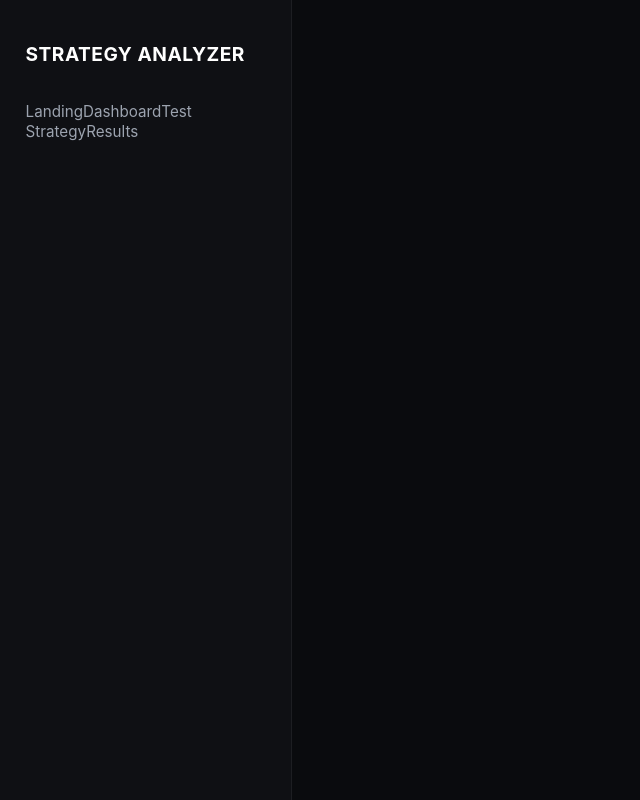
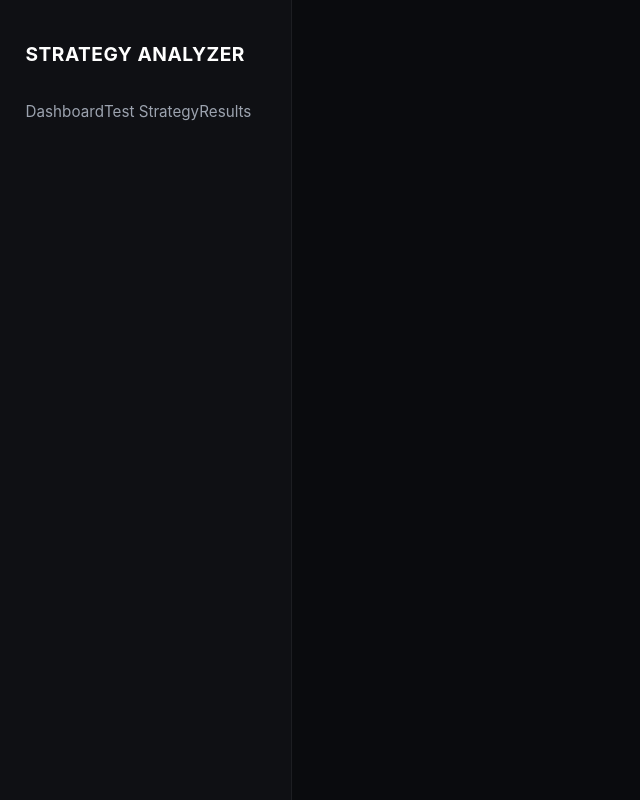
Before and after one commit to niv223/strategy-analyzer1, a React (Vite) app: page /app in a window 1280 px wide. Shown: the whole page, without its empty margins (0-640 px from the left). Built offline with nearby package versions, Linux system fonts and the light colour scheme.

Commit message:
Update AppLayout.jsx

```diff
--- a/src/layout/AppLayout.jsx
+++ b/src/layout/AppLayout.jsx
@@ -8,10 +8,10 @@ return <div style={{display:'flex',height:'100vh'}}>
 <aside className="sidebar">
   <h2>STRATEGY ANALYZER</h2>
   <nav>
-    <Link to="/">Landing</Link>
-    <Link to="/dashboard">Dashboard</Link>
-    <Link to="/test">Test Strategy</Link>
-    <Link to="/results">Results</Link>
+   <Link to="/app/dashboard">Dashboard</Link>
+<Link to="/app/test">Test Strategy</Link>
+<Link to="/app/results">Results</Link>
+
   </nav>
 </aside>
 
```
